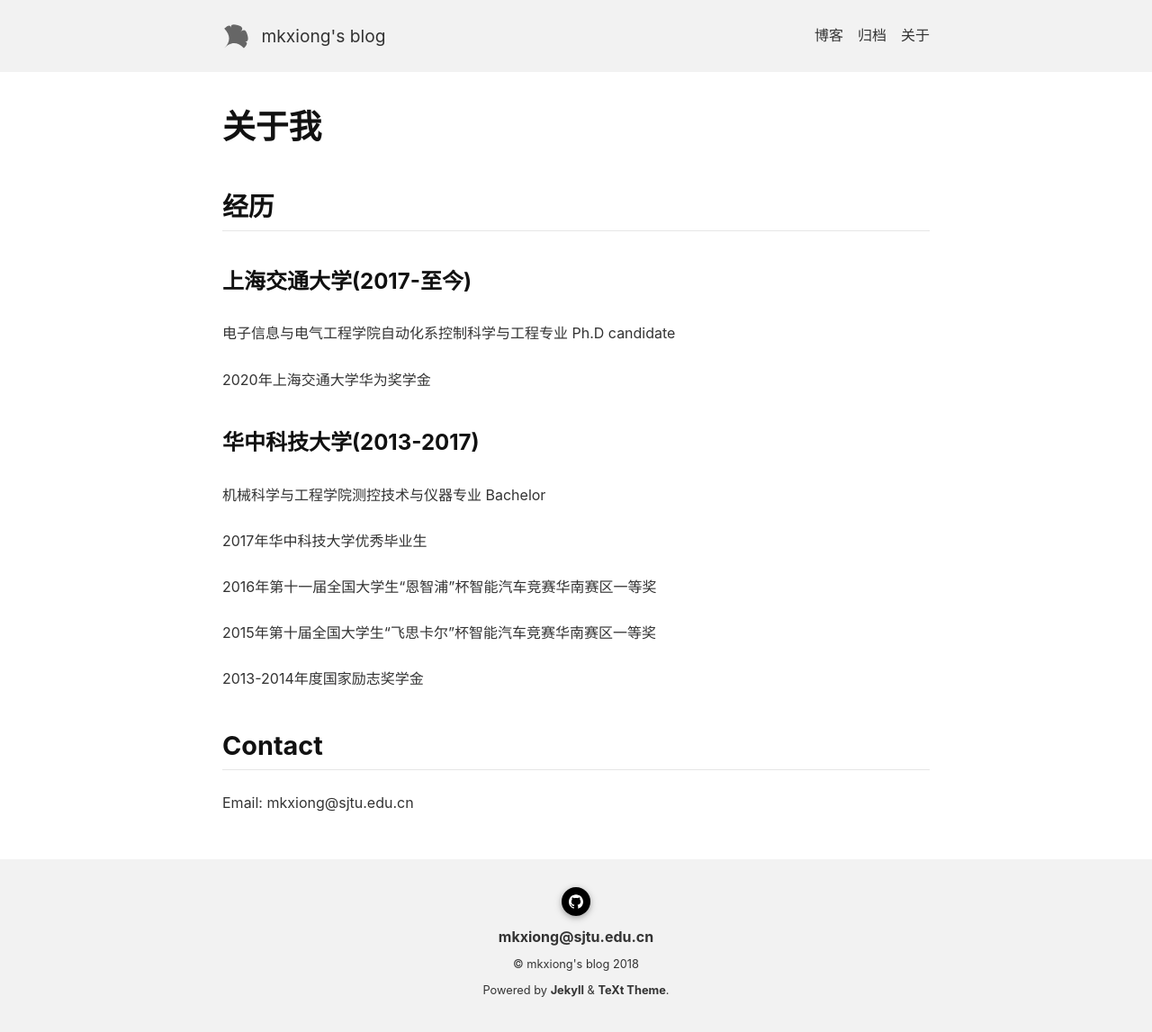
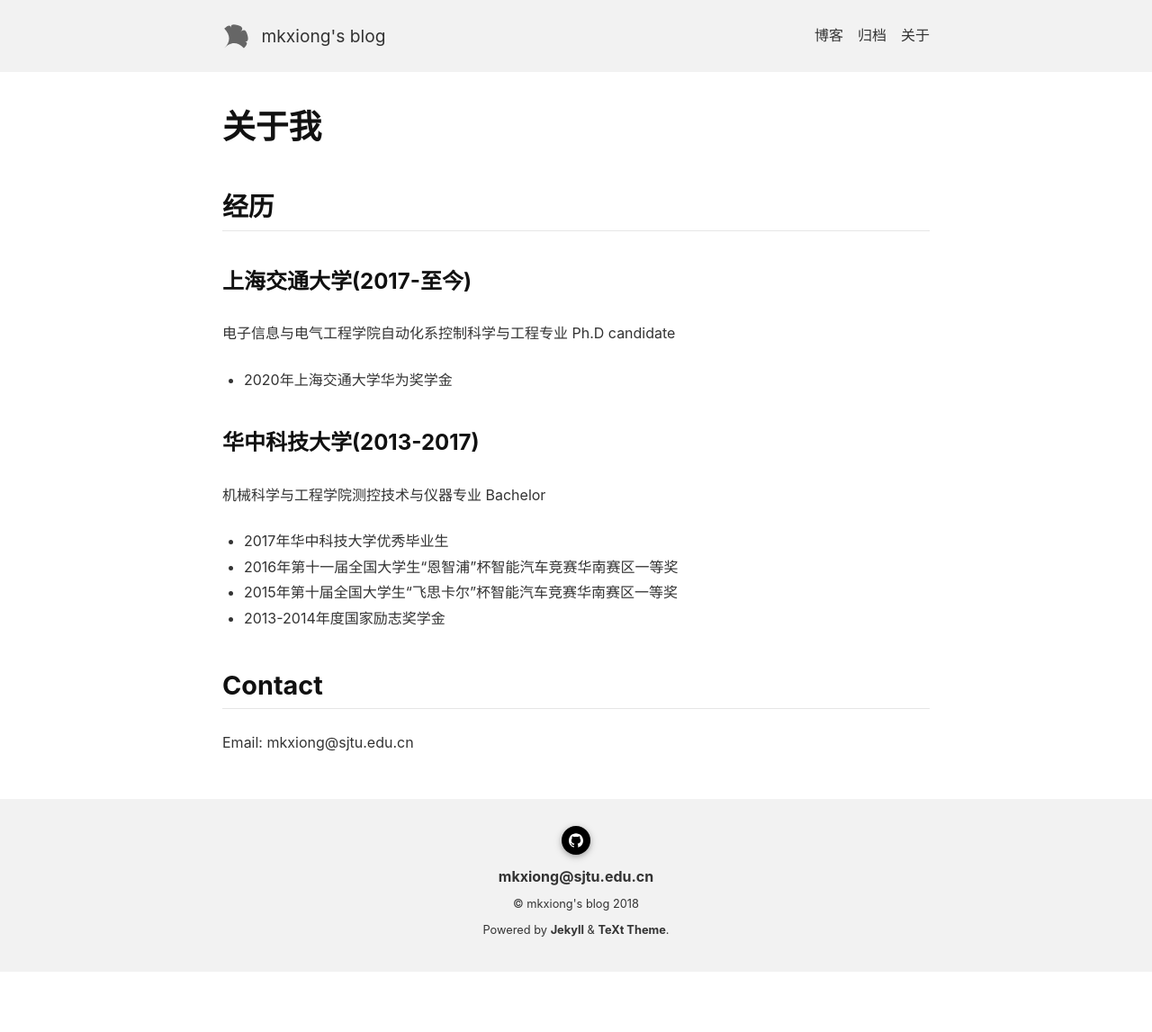
Before and after one commit to MingkangXiong/MingkangXiong.github.io, a Jekyll site: the page built from about.md, in a window 1280 px wide. Shown: the whole page at 90% size. Built offline with Jekyll 4.4.1, drawn with Linux system fonts in a browser that asks for light colours; nearby versions of some CDN libraries; after the commit the page ends 1080 px from its top, so only the background shows below that.

```diff
--- a/about.md
+++ b/about.md
@@ -9,19 +9,19 @@ title: 关于我
 
 电子信息与电气工程学院自动化系控制科学与工程专业 Ph.D candidate
 
-2020年上海交通大学华为奖学金
+- 2020年上海交通大学华为奖学金
 
 ### 华中科技大学(2013-2017)
 
 机械科学与工程学院测控技术与仪器专业 Bachelor
 
-2017年华中科技大学优秀毕业生
+- 2017年华中科技大学优秀毕业生
 
-2016年第十一届全国大学生“恩智浦”杯智能汽车竞赛华南赛区一等奖
+- 2016年第十一届全国大学生“恩智浦”杯智能汽车竞赛华南赛区一等奖
 
-2015年第十届全国大学生“飞思卡尔”杯智能汽车竞赛华南赛区一等奖
+- 2015年第十届全国大学生“飞思卡尔”杯智能汽车竞赛华南赛区一等奖
 
-2013-2014年度国家励志奖学金
+- 2013-2014年度国家励志奖学金
 
 ## Contact
 
```
